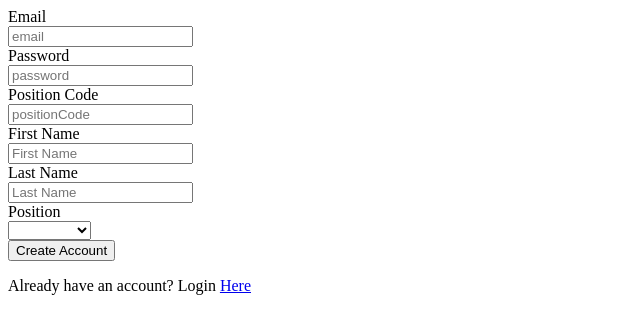
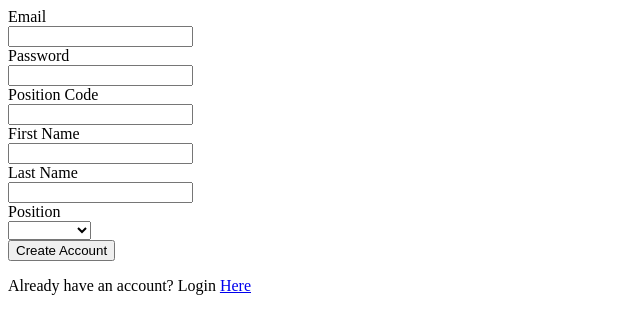
Before and after one commit to MattyJ10/BugReporter, an Angular app in the folder Coen174Frontend/: page /#/createAccount in a window 1280 px wide. Shown: the top 334 px of the page, without its empty margins (0-640 px from the left). Built offline with nearby package versions, Linux system fonts and the light colour scheme.

Commit message:
“updates”

```diff
--- a/Coen174Frontend/api/controllers/authController.js
+++ b/Coen174Frontend/api/controllers/authController.js
@@ -51,7 +51,7 @@ module.exports.createAccount = function(req, res) {
 					if (err) {
 						res.status(400).send({
 							error: true,
-							msg: "Error creating account"
+							msg: "Error creating account Found && Match"
 						})
 					} else {
 						res.status(200).send({
@@ -74,7 +74,7 @@ module.exports.createAccount = function(req, res) {
 						if (err) {
 							res.status(400).send({
 								error: true,
-								msg: "Error creating account"
+								msg: "Error creating account !Found"
 							})
 						} else {
 							res.status(200).send({
--- a/Coen174Frontend/src/app/create-account/create-account.component.html
+++ b/Coen174Frontend/src/app/create-account/create-account.component.html
@@ -1,15 +1,15 @@
 <div class="createAccount">
 	<form (submit)="createAccount()">
 		<label>Email</label>
-		<input type="email" name="email" [(ngModel)]="account.email" placeholder="email" required>
+		<input type="email" name="email" [(ngModel)]="account.email" required>
 		<label>Password</label>
-		<input type="password" name="password" [(ngModel)]="account.password" placeholder="password" required>
+		<input type="password" name="password" [(ngModel)]="account.password" required>
 		<label>Position Code</label>
-		<input type="password" name="positionCode" [(ngModel)]="account.positionCode" placeholder="positionCode" required>
+		<input type="password" name="positionCode" [(ngModel)]="account.positionCode" required>
 		<label>First Name</label>
-		<input type="text" name="firstName" [(ngModel)]="account.firstName" placeholder="First Name" required>
+		<input type="text" name="firstName" [(ngModel)]="account.firstName" required>
 		<label>Last Name</label>
-		<input type="text" name="lastName" [(ngModel)]="account.lastName" placeholder="Last Name" required>
+		<input type="text" name="lastName" [(ngModel)]="account.lastName" required>
 		<label>Position</label>
 		<select [(ngModel)]="account.position" name="kind">
 			<option value="Manager">Manager</option>
```
Also changed, not shown: 2 other files (tests, documents, lock files or other folders).
